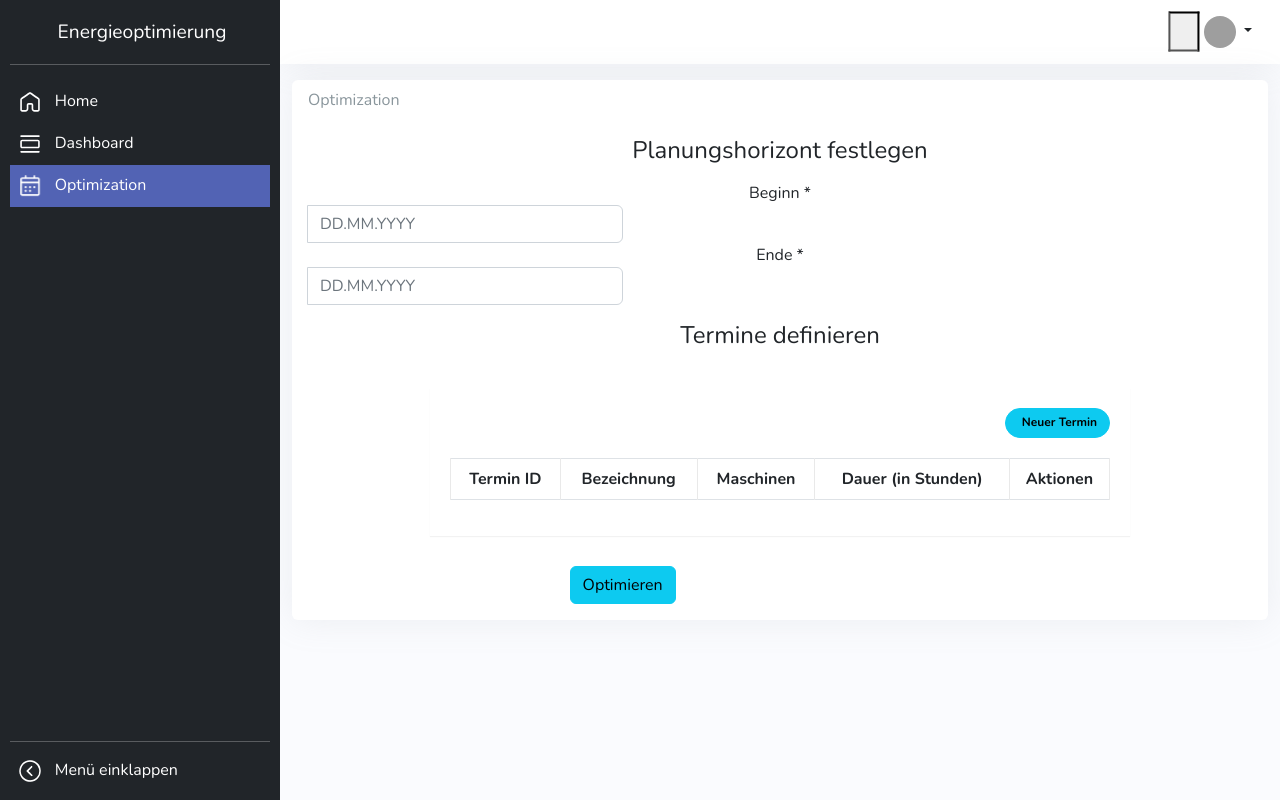
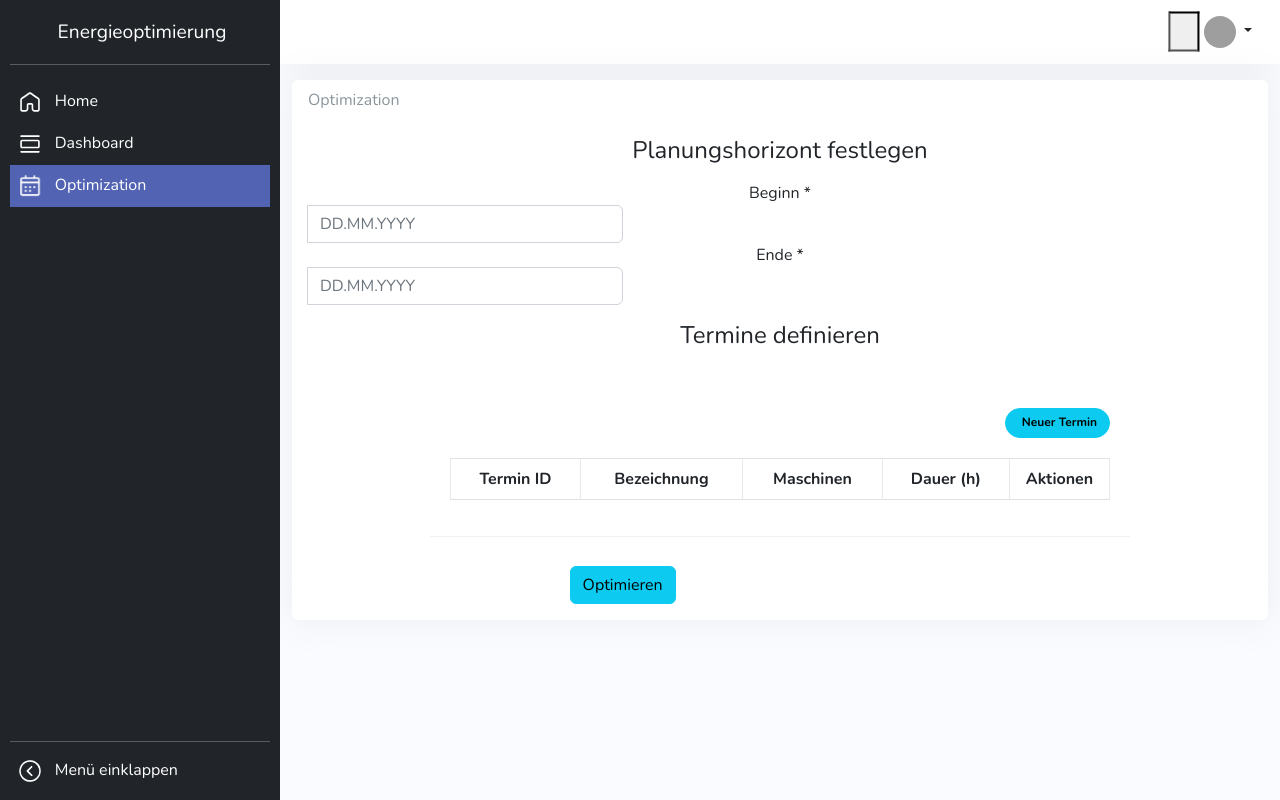
Before and after one commit to jmu-iseg/pjs-ebd-ws22_23, a Flask app: page /optimization in a window 1280 px wide. Run offline with Flask 2, Linux system fonts and the light colour scheme; a user stored in the database is signed in; lists and menus that the app fills with data are empty; style sheets or scripts are compiled from the project's sources; some libraries are stand-ins or nearby versions; grey boxes are pictures that could not be loaded.

Commit message:
bug fixes

```diff
--- a/templates/pages/optimization.html
+++ b/templates/pages/optimization.html
@@ -67,7 +67,7 @@
                     <th>Termin ID</th>
                     <th>Bezeichnung</th>
                     <th>Maschinen</th>
-                    <th>Dauer (in Stunden)</th>
+                    <th>Dauer (h)</th>
                     <th>Aktionen</th>
                   </tr>
                 </thead>
@@ -110,7 +110,7 @@
           '<td>' + actions + '</td>' +
           '</tr>';
         $("table").append(row);
-        $("table tbody tr").eq(index + 1).find(".add, .edit").toggle();
+        //$("table tbody tr").eq(index + 1).find(".add, .edit").toggle();
         $('[data-toggle="tooltip"]').tooltip();
       });
 
```
